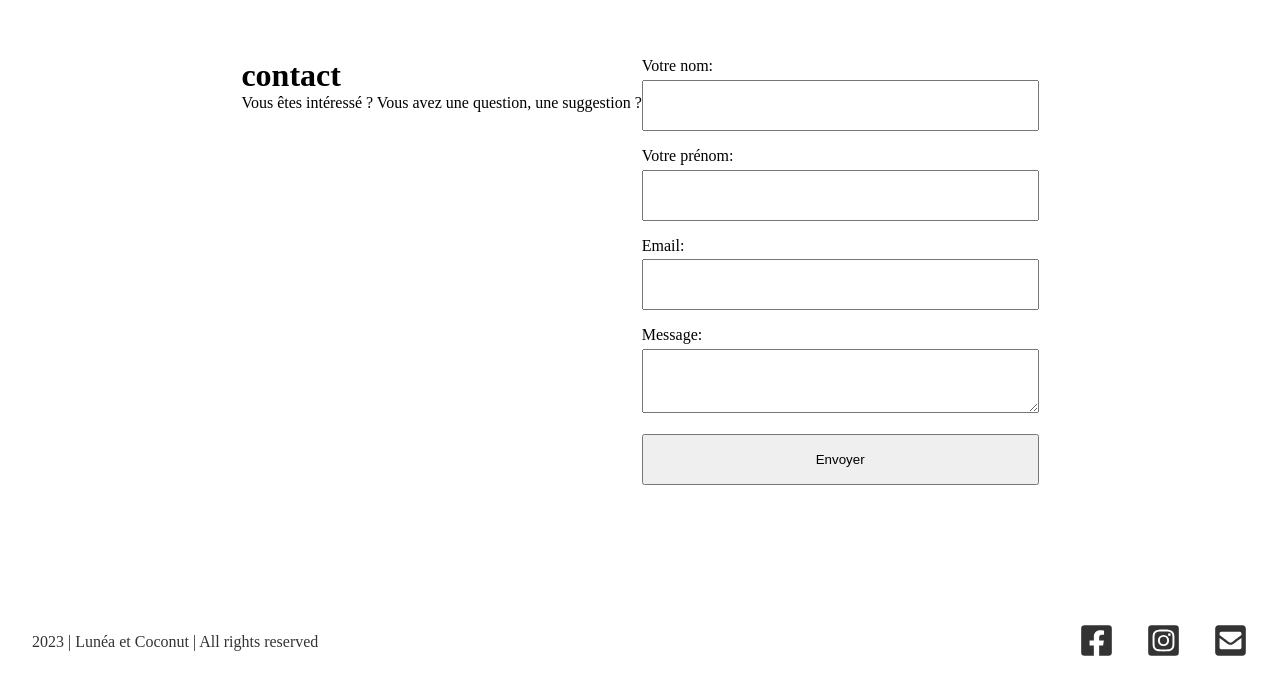
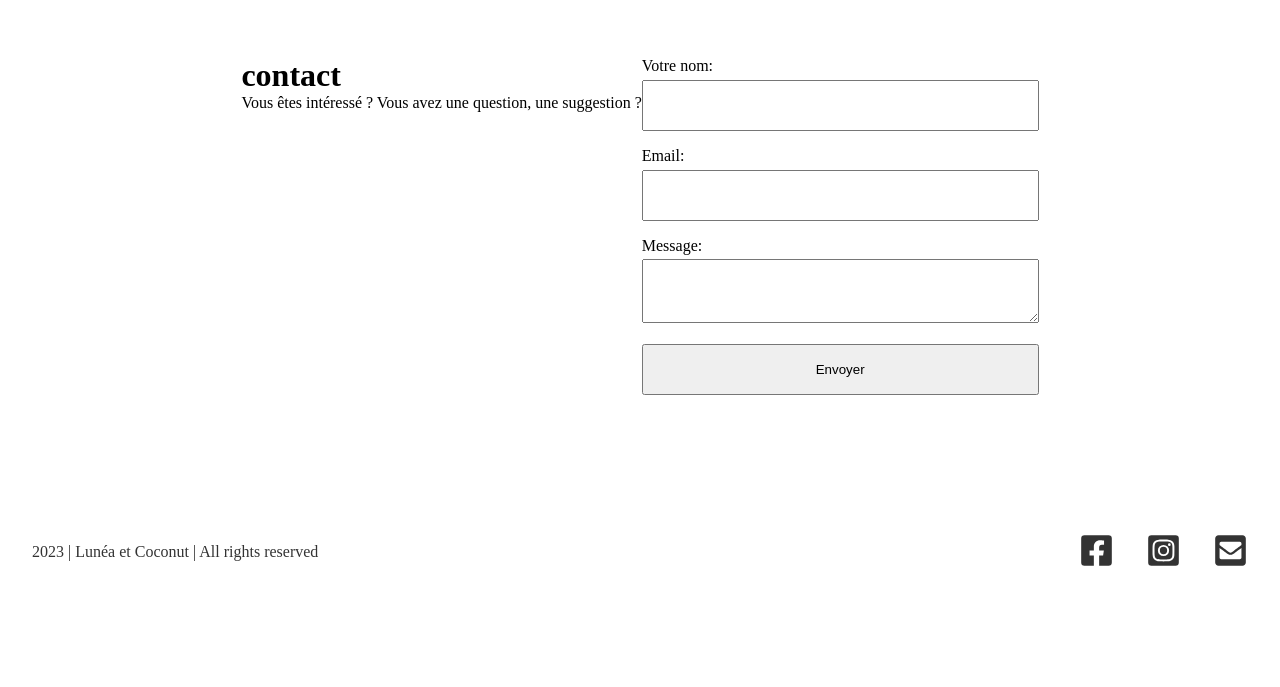
Before and after one commit to davidotch/lunea_coconut, a React (Create React App) app: page / in a window 1280 px wide. Shown: the part 1639-2326 px from the top of the page. After the commit the page ends 2236 px from the top, so only its background shows below. Built offline with nearby package versions, Linux system fonts and the light colour scheme.

Commit message:
fix label name

```diff
--- a/src/components/contactForm/contactForm.js
+++ b/src/components/contactForm/contactForm.js
@@ -21,9 +21,6 @@ function contact() {
                 <label for="name">Votre nom:</label>
                 <input type="text" name="name" />
 
-                <label for="name">Votre prénom:</label>
-                <input type="text" name="name" />
-
                 <label for="email">Email: </label>
                 <input type="email" name="email" />
 
```
